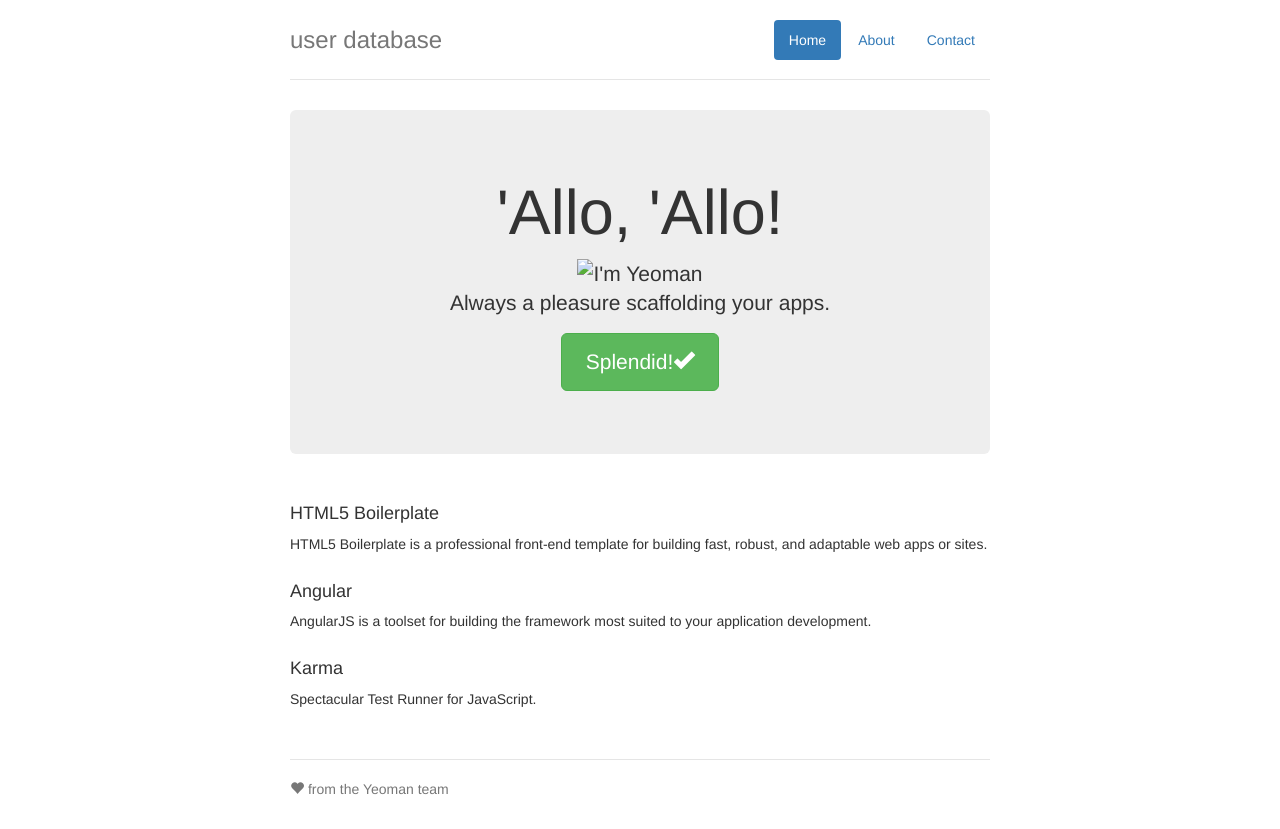
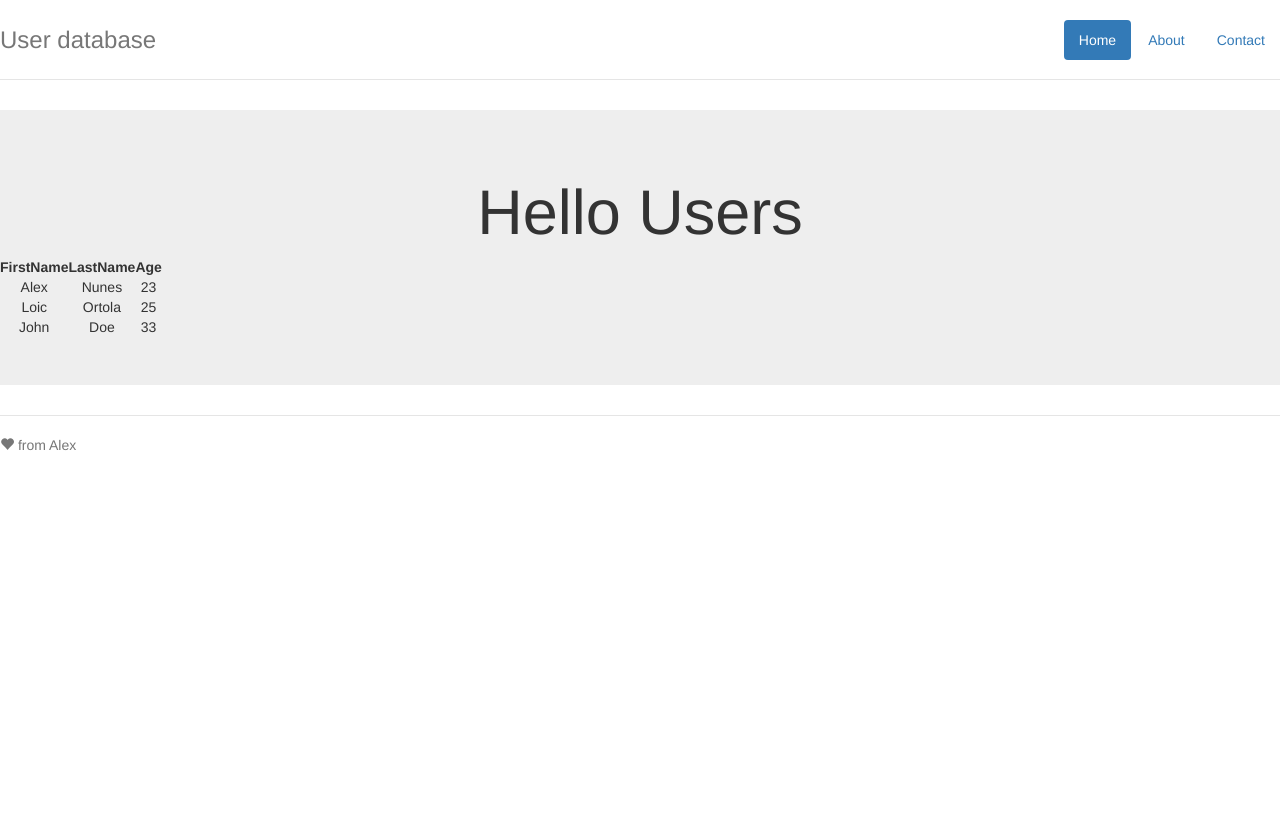
Before and after one commit to anunesse/user-database, a website: page app/index.html in a window 1280 px wide. After the commit the page ends 800 px from the top, so only its background shows below. Drawn offline with nearby package versions, Linux system fonts and the light colour scheme; some packages are replaced by stand-ins of ours; files that its build step writes are made by us from their sources.

Commit message:
Add user info and PRACTICE comments

```diff
--- a/app/index.html
+++ b/app/index.html
@@ -14,17 +14,18 @@
     <link rel="stylesheet" href="bower_components/bootstrap/dist/css/bootstrap.css" />
     <!-- endbower -->
     <!-- endbuild -->
+
+    <!-- PRACTICE: Inclusion des feuilles de styles générées par bower, attention les commentaires suivants sont interprétés -->
     <!-- build:css({.tmp,app}) styles/main.css -->
     <link rel="stylesheet" href="styles/main.css">
     <!-- endbuild -->
   </head>
+
+  <!-- PRACTICE: Déclaration du module de base de l'application, le fichier index.html est le point d'entrée de votre site web, il doit contenir vos scripts (controllers, services, filtres,... ) -->
   <body ng-app="userDatabaseApp">
-    <!--[if lt IE 7]>
-      <p class="browsehappy">You are using an <strong>outdated</strong> browser. Please <a href="http://browsehappy.com/">upgrade your browser</a> to improve your experience.</p>
-    <![endif]-->
 
-    <!-- Add your site or application content here -->
-    <div class="container" ng-view=""></div>
+    <!-- PRACTICE: Vos vues sont intégrées dans ce div et gérée par le ngRoute. cf: app.js -->
+    <div ng-view=""></div>
 
     <!-- Google Analytics: change UA-XXXXX-X to be your site's ID -->
      <script>
@@ -42,6 +43,7 @@
     <script src="bower_components/json3/lib/json3.min.js"></script>
     <![endif]-->
 
+    <!-- PRACTICE: Les dépendances suivantes sont installées automatiquement par bower, lors d'un bower install il ajoute les dépendances requises ici, attention les commentaires suivants sont interprétés -->
     <!-- build:js scripts/vendor.js -->
     <!-- bower:js -->
     <script src="bower_components/jquery/dist/jquery.js"></script>
@@ -54,9 +56,10 @@
     <!-- endbower -->
     <!-- endbuild -->
 
-        <!-- build:js({.tmp,app}) scripts/scripts.js -->
-        <script src="scripts/app.js"></script>
-        <script src="scripts/controllers/main.js"></script>
-        <!-- endbuild -->
+    <!-- PRACTICE: Vos scripts sont exporter en un seul lors d'un build ils sont concaténer dans le fichier script.js comme précisé ci-dessous, attention les commentaires suivants sont interprétés -->
+    <!-- build:js({.tmp,app}) scripts/scripts.js -->
+    <script src="scripts/app.js"></script>
+    <script src="scripts/controllers/main.js"></script>
+    <!-- endbuild -->
 </body>
 </html>
--- a/app/scripts/controllers/main.js
+++ b/app/scripts/controllers/main.js
@@ -2,9 +2,21 @@
 
 angular.module('userDatabaseApp')
   .controller('MainCtrl', function ($scope) {
-    $scope.awesomeThings = [
-      'HTML5 Boilerplate',
-      'AngularJS',
-      'Karma'
+    $scope.users = [
+      {
+      	'firstname':'Alex',
+      	'lastname':'Nunes',
+      	'age':'23'
+      },
+      {
+      	'firstname':'Loic',
+      	'lastname':'Ortola',
+      	'age':'25'
+      },
+      {
+      	'firstname':'John',
+      	'lastname':'Doe',
+      	'age':'33'
+      }
     ];
   });
--- a/app/views/main.html
+++ b/app/views/main.html
@@ -4,33 +4,17 @@
     <li><a ng-href="#">About</a></li>
     <li><a ng-href="#">Contact</a></li>
   </ul>
-  <h3 class="text-muted">user database</h3>
+  <h3 class="text-muted">User database</h3>
 </div>
 
 <div class="jumbotron">
-  <h1>'Allo, 'Allo!</h1>
-  <p class="lead">
-    <img src="images/yeoman.png" alt="I'm Yeoman"><br>
-    Always a pleasure scaffolding your apps.
-  </p>
-  <p><a class="btn btn-lg btn-success" ng-href="#">Splendid!<span class="glyphicon glyphicon-ok"></span></a></p>
-</div>
-
-<div class="row marketing">
-  <h4>HTML5 Boilerplate</h4>
-  <p>
-    HTML5 Boilerplate is a professional front-end template for building fast, robust, and adaptable web apps or sites.
-  </p>
-
-  <h4>Angular</h4>
-  <p>
-    AngularJS is a toolset for building the framework most suited to your application development.
-  </p>
-
-  <h4>Karma</h4>
-  <p>Spectacular Test Runner for JavaScript.</p>
+  <h1>Hello Users</h1>
+  <table>
+  <tr><th>FirstName</th><th>LastName</th><th>Age</th></tr>
+  <tr ng-repeat="user in users"><td>{{user.firstname}}</td><td>{{user.lastname}}</td><td>{{user.age}}</td></tr>
+  </table>
 </div>
 
 <div class="footer">
-  <p><span class="glyphicon glyphicon-heart"></span> from the Yeoman team</p>
+  <p><span class="glyphicon glyphicon-heart"></span> from Alex</p>
 </div>
```
